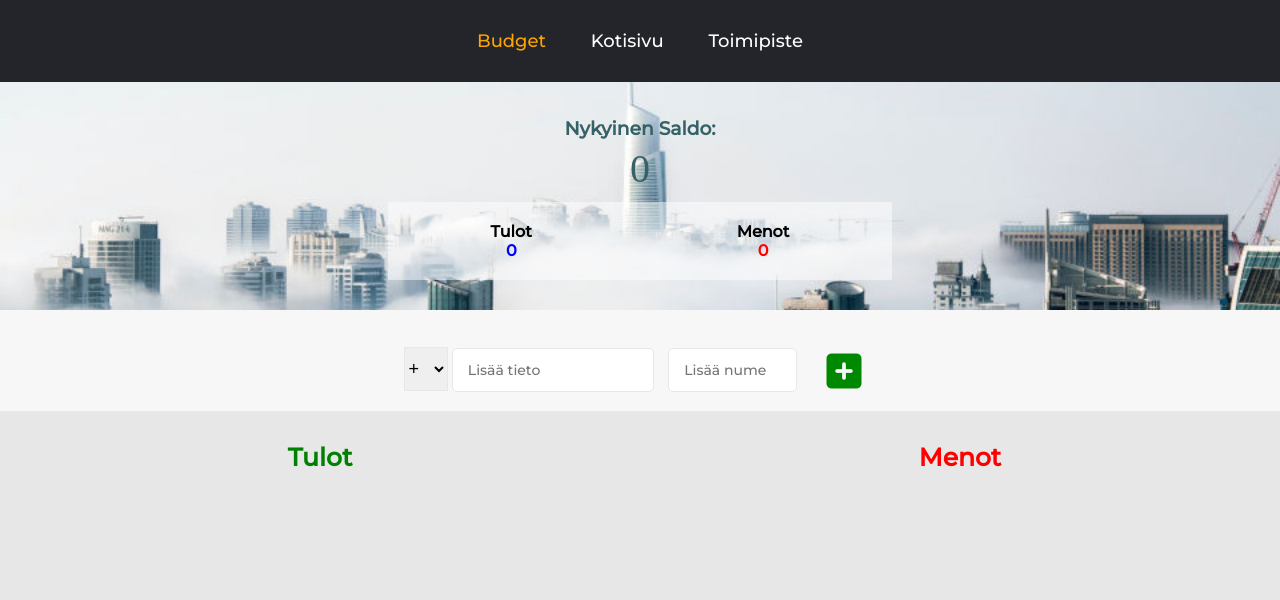
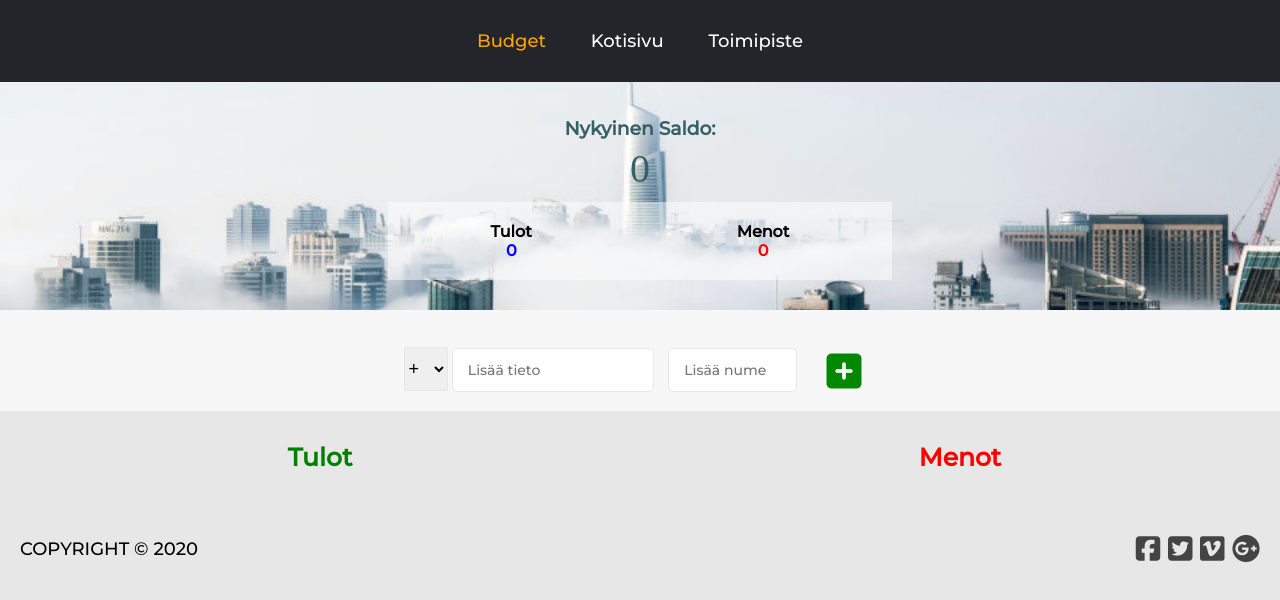
Before and after one commit to Elyas97/mediaProject, a plain HTML site: page Loppuprojekti/budget.html in a window 1280 px wide. Drawn offline with Linux system fonts and the light colour scheme.

Commit message:
footer stuffii
lisäsin footterin kaikkiin sivuihin ja kaytetään niiden css main.css:ssä

```diff
--- a/Loppuprojekti/budget.html
+++ b/Loppuprojekti/budget.html
@@ -4,7 +4,9 @@
         <meta charset="UTF-8">
         <title>Budger Manager - Budget</title>
         <link rel="icon" type="image/png" href="images/favicon.png" />
+        <link rel="stylesheet" href="css/main.css">
         <link rel="stylesheet" href="css/budget.css">
+        <link rel="stylesheet" href="https://use.fontawesome.com/releases/v5.6.3/css/all.css" integrity="sha384-UHRtZLI+pbxtHCWp1t77Bi1L4ZtiqrqD80Kn4Z8NTSRyMA2Fd33n5dQ8lWUE00s/" crossorigin="anonymous">
         <script src="https://kit.fontawesome.com/2f21ea8abe.js" crossorigin="anonymous"></script>
     </head>
     <body>
@@ -56,6 +58,15 @@
                 </section>
             </div>
         </main>
+        <footer id="loppu-footer">
+            <small class="copyright"> COPYRIGHT &copy; 2020 </small>
+            <span class="socials">
+                <i class="fab fa-facebook-square"></i>
+                <i class="fab fa-twitter-square"></i>
+                <i class="fab fa-vimeo"></i>
+                <i class="fab fa-google-plus"></i>
+            </span>
+        </footer>
         <script src="js/budget.js"></script>
     </body>
 </html>
--- a/Loppuprojekti/css/budget.css
+++ b/Loppuprojekti/css/budget.css
@@ -1,60 +1,3 @@
-@import url('https://fonts.googleapis.com/css2?family=Montserrat:wght@500&display=swap');
-* {
-    box-sizing: border-box;
-    margin: 0;
-    padding: 0;
-}
-
-h1 {
-    font-size: 2em;
-}
-
-body {
-    font-family: 'Montserrat', sans-serif;
-    background-color: #e7e7e7;
-}
-
-input,
-textarea,
-button {
-    font-family: inherit;
-}
-
-#navigation,
-li,
-a {
-    font-weight: 500;
-    font-size: 18px;
-    color: white;
-    text-decoration: none;
-    list-style: none;
-}
-
-header {
-    background-color: #23252A;
-    display: flex;
-    flex-wrap: wrap;
-    justify-content: center;
-    align-items: center;
-    padding: 30px 10%;
-}
-
-#navigation li {
-    display: inline-block;
-    padding: 0 20px;
-}
-
-#navigation li a {
-    transition: all 0.3s ease 0s;
-}
-
-#navigation li a:hover {
-    color: #008800;
-}
-
-
-/*Navigaatio loppu*/
-
 main {
     background-color: #EBFFF4;
     text-align: center;
@@ -172,7 +115,6 @@ main {
     color: red;
 }
 
-
 /* Listan css */
 
 .listaTulo,
--- a/Loppuprojekti/css/kartta.css
+++ b/Loppuprojekti/css/kartta.css
@@ -1,57 +1,3 @@
-@import url('https://fonts.googleapis.com/css2?family=Montserrat:wght@500&display=swap');
-* {
-    box-sizing: border-box;
-    margin: 0;
-    padding: 0;
-}
-
-h1 {
-    font-size: 2em;
-}
-
-body {
-    font-family: 'Montserrat', sans-serif;
-    background-color: #e7e7e7;
-}
-
-input,
-textarea,
-button {
-    font-family: inherit;
-}
-
-#navigation,
-li,
-a {
-    font-weight: 500;
-    font-size: 18px;
-    color: white;
-    text-decoration: none;
-    list-style: none;
-}
-
-header {
-    background-color: #23252A;
-    display: flex;
-    flex-wrap: wrap;
-    justify-content: center;
-    align-items: center;
-    padding: 30px 10%;
-}
-
-#navigation li {
-    display: inline-block;
-    padding: 0 20px;
-}
-
-#navigation li a {
-    transition: all 0.3s ease 0s;
-}
-
-#navigation li a:hover {
-    color: #008800;
-}
-
 #mapid {
     height: 720px;
 }
--- a/Loppuprojekti/css/kotisivu.css
+++ b/Loppuprojekti/css/kotisivu.css
@@ -1,57 +1,3 @@
-@import url('https://fonts.googleapis.com/css2?family=Montserrat:wght@500&display=swap');
-* {
-    box-sizing: border-box;
-    margin: 0;
-    padding: 0;
-}
-
-h1 {
-    font-size: 2em;
-}
-
-body {
-    font-family: 'Montserrat', sans-serif;
-    background-color: #e7e7e7;
-}
-
-input,
-textarea,
-button {
-    font-family: inherit;
-}
-
-#navigation,
-li,
-a {
-    font-weight: 500;
-    font-size: 18px;
-    color: white;
-    text-decoration: none;
-    list-style: none;
-}
-
-header {
-    background-color: #23252A;
-    display: flex;
-    flex-wrap: wrap;
-    justify-content: center;
-    align-items: center;
-    padding: 30px 10%;
-}
-
-#navigation li {
-    display: inline-block;
-    padding: 0 20px;
-}
-
-#navigation li a {
-    transition: all 0.3s ease 0s;
-}
-
-#navigation li a:hover {
-    color: #008800;
-}
-
 main {
     display: flex;
     flex-direction: column;
@@ -243,25 +189,3 @@ main {
         max-width: 1100px;
     }
 }
-
-#loppu-footer {
-    width: 100%;
-    margin: 0 auto 0 auto;
-    padding: 20px;
-    text-align: center;
-}
-
-#loppu-footer .copyright {
-    float: left;
-    font-size: 18px;
-    padding-top: 6px;
-}
-
-#loppu-footer .socials {
-    float: right;
-    color: #444444;
-    font-size: 28px;
-}
-#loppu-footer .socials i:hover {
-    color: white;
-}
--- /dev/null
+++ b/Loppuprojekti/css/main.css
@@ -0,0 +1,75 @@
+@import url('https://fonts.googleapis.com/css2?family=Montserrat:wght@500&display=swap');
+* {
+    box-sizing: border-box;
+    margin: 0;
+    padding: 0;
+}
+
+h1 {
+    font-size: 2em;
+}
+
+body {
+    font-family: 'Montserrat', sans-serif;
+    background-color: #e7e7e7;
+}
+
+input,
+textarea,
+button {
+    font-family: inherit;
+}
+
+#navigation,
+li,
+a {
+    font-weight: 500;
+    font-size: 18px;
+    color: white;
+    text-decoration: none;
+    list-style: none;
+}
+
+header {
+    background-color: #23252A;
+    display: flex;
+    flex-wrap: wrap;
+    justify-content: center;
+    align-items: center;
+    padding: 30px 10%;
+}
+
+#navigation li {
+    display: inline-block;
+    padding: 0 20px;
+}
+
+#navigation li a {
+    transition: all 0.3s ease 0s;
+}
+
+#navigation li a:hover {
+    color: #008800;
+}
+
+#loppu-footer {
+    width: 100%;
+    margin: 0 auto 0 auto;
+    padding: 20px;
+    text-align: center;
+}
+
+#loppu-footer .copyright {
+    float: left;
+    font-size: 18px;
+    padding-top: 6px;
+}
+
+#loppu-footer .socials {
+    float: right;
+    color: #444444;
+    font-size: 28px;
+}
+#loppu-footer .socials i:hover {
+    color: white;
+}
```
Also changed, not shown: Loppuprojekti/kartta.html (+11 -0 lines), Loppuprojekti/kotisivu.html (+2 -1 lines).
